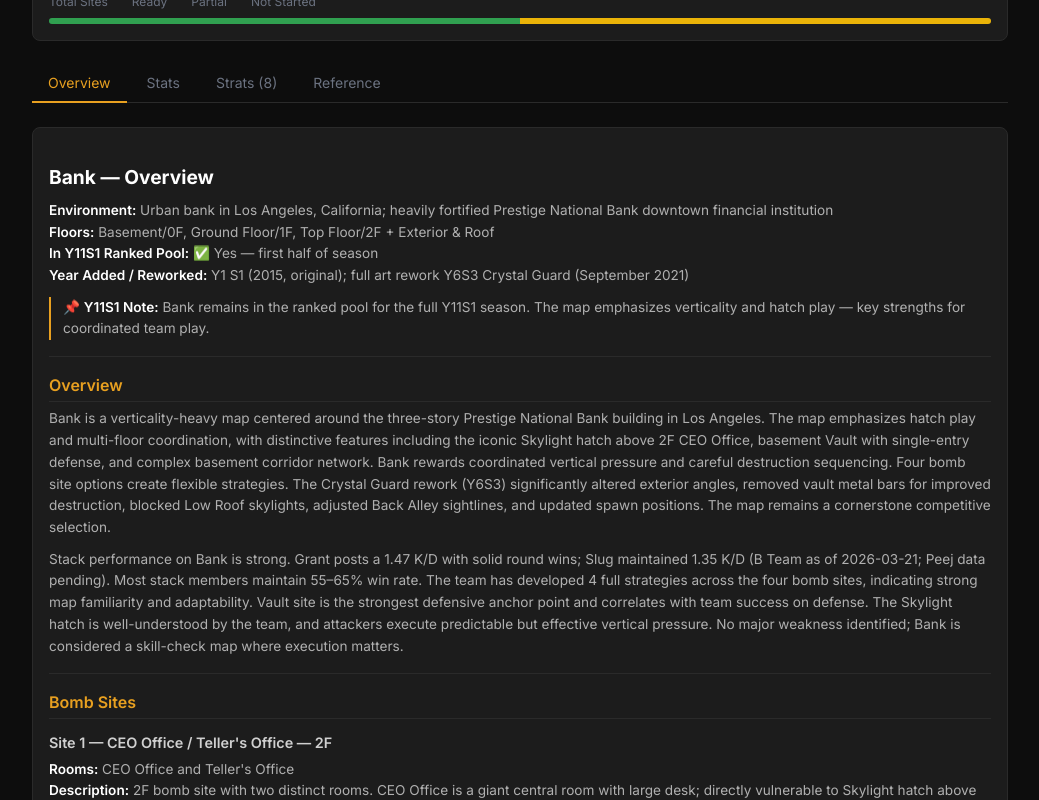
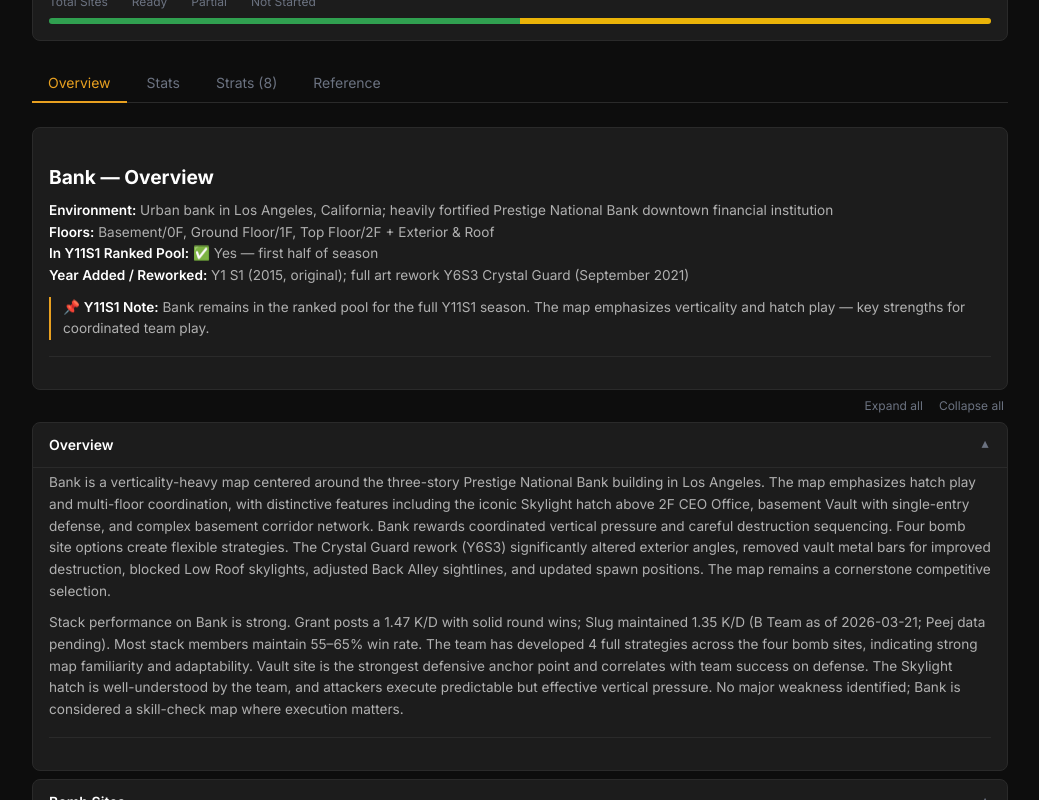
Before and after one commit to grantgreenfelder/r6-coach, a React (Vite) app: page /maps/Bank in a window 1280 px wide. Shown: the part 400-1200 px from the top of the page, without its empty margins (120-1159 px from the left). Built offline with nearby package versions, Linux system fonts and the light colour scheme.

Commit message:
Accordion overview: H2 sections collapsible, Overview+Bomb Sites open by default

```diff
--- a/src/pages/MapDetail.jsx
+++ b/src/pages/MapDetail.jsx
@@ -1,5 +1,5 @@
 import { useParams, Link } from 'react-router-dom'
-import { useState } from 'react'
+import { useState, useMemo } from 'react'
 import mapsData from '../data/maps.json'
 import RatingBadge from '../components/RatingBadge'
 import StatusDot from '../components/StatusDot'
@@ -152,13 +152,9 @@
 
       {/* ── Overview ── */}
       {activeTab === 'overview' && (
-        <div className="card">
-          {map.overviewContent ? (
-            <MarkdownContent content={map.overviewContent} />
-          ) : (
-            <p className="text-siege-muted">No overview file found for this map.</p>
-          )}
-        </div>
+        map.overviewContent
+          ? <OverviewAccordion content={map.overviewContent} />
+          : <div className="card"><p className="text-siege-muted">No overview file found for this map.</p></div>
       )}
 
       {/* ── Stats ── */}
@@ -354,6 +350,111 @@
   )
 }
 
+// ── Overview accordion ────────────────────────────────────────────────────
+
+function parseH2Sections(content) {
+  const lines = content.split('\n')
+  const preambleLines = []
+  const sections = []
+  let current = null
+  let inPreamble = true
+
+  for (const line of lines) {
+    if (line.startsWith('## ')) {
+      inPreamble = false
+      if (current) sections.push({ ...current, content: current.lines.join('\n').trim() })
+      current = { title: line.replace(/^##\s+/, ''), lines: [] }
+    } else if (inPreamble) {
+      preambleLines.push(line)
+    } else if (current) {
+      current.lines.push(line)
+    }
+  }
+  if (current) sections.push({ ...current, content: current.lines.join('\n').trim() })
+
+  return { preamble: preambleLines.join('\n').trim(), sections }
+}
+
+// Sections to open by default (matched by title prefix)
+const DEFAULT_OPEN = ['Overview', 'Bomb Sites']
+
+function OverviewAccordion({ content }) {
+  const { preamble, sections } = useMemo(() => parseH2Sections(content), [content])
+
+  const [openSections, setOpenSections] = useState(
+    () => new Set(sections.filter(s => DEFAULT_OPEN.some(d => s.title.startsWith(d))).map(s => s.title))
+  )
+
+  const allOpen   = openSections.size === sections.length
+  const allClosed = openSections.size === 0
+
+  const toggleSection = (title) =>
+    setOpenSections(prev => {
+      const next = new Set(prev)
+      next.has(title) ? next.delete(title) : next.add(title)
+      return next
+    })
+
+  const setAll = (open) =>
+    setOpenSections(open ? new Set(sections.map(s => s.title)) : new Set())
+
+  return (
+    <div className="space-y-2">
+      {/* Preamble — always visible (warnings, notes) */}
+      {preamble && (
+        <div className="card">
+          <MarkdownContent content={preamble} />
+        </div>
+      )}
+
+      {/* Expand / Collapse all */}
+      {sections.length > 1 && (
+        <div className="flex justify-end gap-4 text-xs px-1">
+          <button
+            onClick={() => setAll(true)}
+            disabled={allOpen}
+            className="text-siege-muted hover:text-white disabled:opacity-30 transition-colors"
+          >
+            Expand all
+          </button>
+          <button
+            onClick={() => setAll(false)}
+            disabled={allClosed}
+            className="text-siege-muted hover:text-white disabled:opacity-30 transition-colors"
+          >
+            Collapse all
+          </button>
+        </div>
+      )}
+
+      {/* Accordion sections */}
+      {sections.map(section => {
+        const isOpen = openSections.has(section.title)
+        return (
+          <div key={section.title} className="card overflow-hidden p-0">
+            <button
+              onClick={() => toggleSection(section.title)}
+              className="w-full flex items-center justify-between px-4 py-3 text-left hover:bg-white/[0.03] transition-colors"
+            >
+              <span className={`font-semibold text-sm ${isOpen ? 'text-white' : 'text-siege-muted'}`}>
+                {section.title}
+              </span>
+              <span className={`text-xs transition-transform duration-200 ${isOpen ? 'rotate-180' : ''} text-siege-muted`}>
+                ▼
+              </span>
+            </button>
+            {isOpen && (
+              <div className="px-4 pb-4 pt-1 border-t border-siege-border">
+                <MarkdownContent content={section.content} />
+              </div>
+            )}
+          </div>
+        )
+      })}
+    </div>
+  )
+}
+
 function StratStat({ label, value, color = 'text-white' }) {
   return (
     <div>
```
